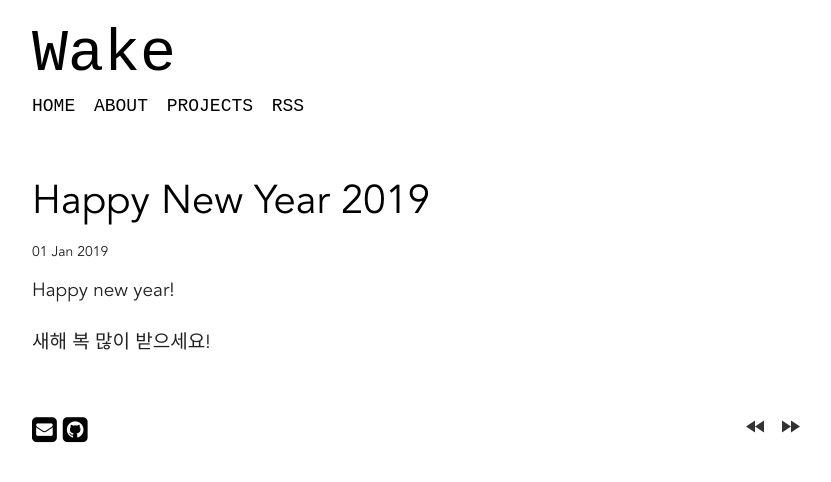
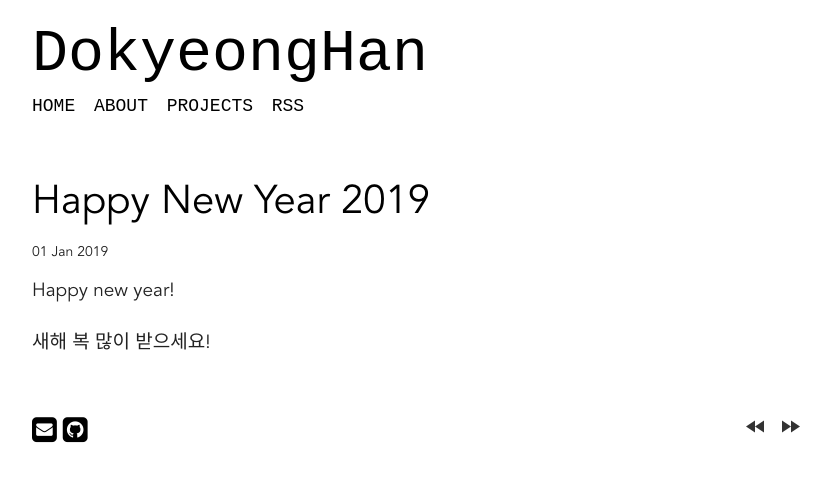
Before and after one commit to DokyeongHan/DokyeongHan.github.io, a Jekyll site: the page built from index.html, in a window 1280 px wide. Shown: the top 482 px of the page, without its empty margins (224-1055 px from the left). Built offline with Jekyll 4.4.1, drawn with Linux system fonts in a browser that asks for light colours; the list of posts is cut into pages by our own code; comment, search, counter and statistics services are not loaded.

Commit message:
name change

```diff
--- a/_config.yml
+++ b/_config.yml
@@ -1,4 +1,4 @@
-name: Wake
+name: DokyeongHan
 description: wake & bake
 about: ''
 master_repo: 'false'
```
